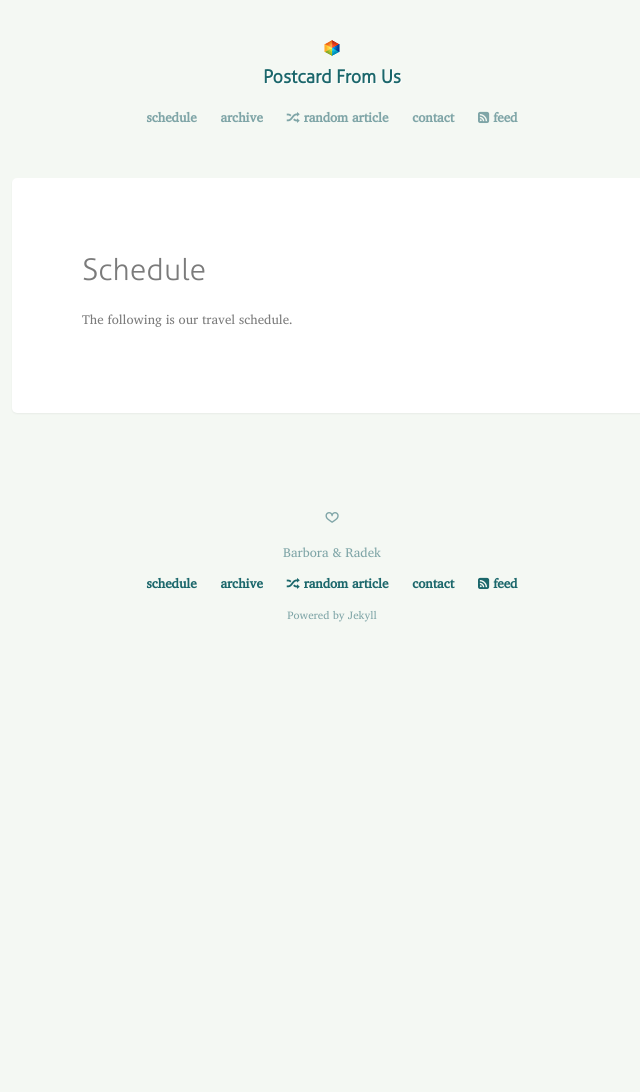
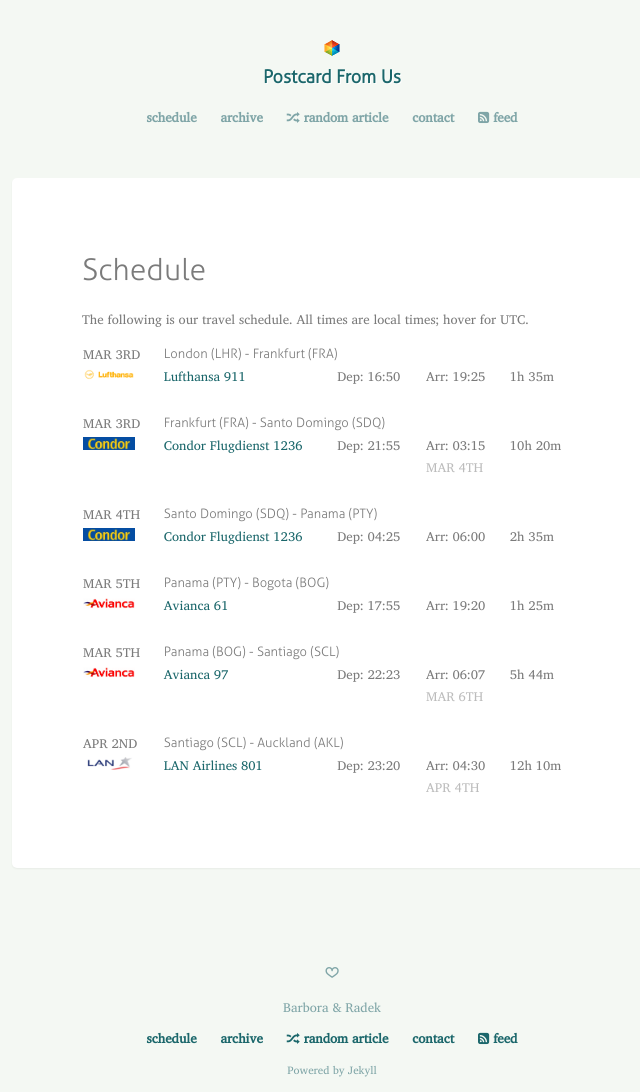
Before and after one commit to radekstepan/postcardfrom.us, a Jekyll site: the page built from en/schedule.md, in a window 1280 px wide. Shown: the whole page, without its empty margins (308-948 px from the left). Built offline with Jekyll 4.4.1, drawn with Linux system fonts in a browser that asks for light colours; Markdown is read by kramdown in place of the engine named in the settings; before the commit the page ends 900 px from its top, so only the background shows below that.

Commit message:
implement flights

```diff
--- /dev/null
+++ b/_data/flights.yml
@@ -0,0 +1,111 @@
+-
+    carrier: [ "Lufthansa 911", "lufthansa" ]
+    departure:
+        airport:
+            short: London
+            full:  London Heathrow Airport
+            iata:  LHR
+        time: "16:50"
+        zone: "+00:00"
+        date: "Mar 3"
+    arrival:
+        airport:
+            short: Frankfurt
+            full:  Frankfurt Airport
+            iata:  FRA
+        time: "19:25"
+        zone: "-01:00"
+    duration: 1h 35m
+-
+    carrier: [ "Condor Flugdienst 1236", "condor" ]
+    departure:
+        airport:
+            short: Frankfurt
+            full:  Frankfurt Airport
+            iata:  FRA
+        time: "21:55"
+        zone: "-01:00"
+        date: "Mar 3"
+    arrival:
+        airport:
+            short: Santo Domingo
+            full:  Las Américas International Airport
+            iata:  SDQ
+        time: "03:15"
+        zone: "+04:00"
+        date: "Mar 4"
+    duration: 10h 20m
+-
+    carrier: [ "Condor Flugdienst 1236", "condor" ]
+    departure:
+        airport:
+            short: Santo Domingo
+            full:  Las Américas International Airport
+            iata:  SDQ
+        time: "04:25"
+        zone: "+04:00"
+        date: "Mar 4"
+    arrival:
+        airport:
+            short: Panama
+            full:  Tocumen International Airport
+            iata:  PTY
+        time: "06:00"
+        zone: "+05:00"
+    duration: 2h 35m
+-
+    carrier: [ "Avianca 61", "avianca" ]
+    departure:
+        airport:
+            short: Panama
+            full:  Tocumen International Airport
+            iata:  PTY
+        time: "17:55"
+        zone: "+05:00"
+        date: "Mar 5"
+    arrival:
+        airport:
+            short: Bogota
+            full:  El Dorado International Airport
+            iata:  BOG
+        time: "19:20"
+        zone: "+05:00"
+    duration: 1h 25m
+-
+    carrier: [ "Avianca 97", "avianca" ]
+    departure:
+        airport:
+            short: Panama
+            full:  El Dorado International Airport
+            iata:  BOG
+        time: "22:23"
+        zone: "+05:00"
+        date: "Mar 5"
+    arrival:
+        airport:
+            short: Santiago
+            full:  Comodoro Arturo Merino Benítez International Airport
+            iata:  SCL
+        time: "06:07"
+        zone: "+04:00"
+        date: "Mar 6"
+    duration: 5h 44m
+-
+    carrier: [ "LAN Airlines 801", "lan" ]
+    departure:
+        airport:
+            short: Santiago
+            full:  Comodoro Arturo Merino Benítez International Airport
+            iata:  SCL
+        time: "23:20"
+        zone: "+04:00"
+        date: "Apr 3"
+    arrival:
+        airport:
+            short: Auckland
+            full:  Auckland Airport
+            iata:  AKL
+        time: "04:30"
+        zone: "-13:00"
+        date: "Apr 5"
+    duration: 12h 10m
--- /dev/null
+++ b/_includes/flights.html
@@ -0,0 +1,38 @@
+{% assign i18n = site.data.i18n %}
+{% assign locale = page.locale %}
+
+<table id="flights">
+{% for flight in site.data.flights %}
+    <tr>
+        <td class="date"><time datetime="{{ flight.departure.date | date_to_xmlschema }}" method="format"></time></td>
+        <td colspan="4" class="title">
+            <span title="{{ flight.departure.airport.full }}">{{ flight.departure.airport.short }} ({{ flight.departure.airport.iata }})</span> - <span title="{{ flight.arrival.airport.full }}">{{ flight.arrival.airport.short }} ({{ flight.arrival.airport.iata }})</span>
+        </td>
+    </tr>
+    {% if flight.arrival.date %}
+    <tr>
+    {% else %}
+    <tr class="end">
+    {% endif %}
+        <td class="icon">
+            <img src="{{ site.baseurl }}/assets/img/carriers/{{ flight.carrier[1] }}.gif">
+        </td>
+        {% assign search = flight.carrier[0] | replace:' ','+' | downcase %}
+        <td class="carrier"><a href="https://www.google.co.uk/search?q={{ search }}" target="_{{ search }}">{{ flight.carrier[0] }}</a></td>
+        <td class="departure time">
+            {{ i18n.departure[locale] }}: <time datetime="{{ flight.departure.time | date_to_xmlschema }}" method="timeshift" zone="{{ flight.departure.zone }}">{{ flight.departure.time }}</time>
+        </td>
+        <td class="arrival time">
+            {{ i18n.arrival[locale] }}:  <time datetime="{{ flight.arrival.time | date_to_xmlschema }}" method="timeshift" zone="{{ flight.arrival.zone }}">{{ flight.arrival.time }}</time>
+        </td>
+        <td class="duration">{{ flight.duration }}</td>
+    </tr>
+    {% if flight.arrival.date %}
+    <tr class="end">
+        <td colspan="3"></td>
+        <td class="date"><time datetime="{{ flight.arrival.date | date_to_xmlschema }}" method="format"></time></td>
+        <td></td>
+    </tr>
+    {% endif %}
+{% endfor %}
+</table>
--- a/_layouts/html.html
+++ b/_layouts/html.html
@@ -42,6 +42,12 @@
                         el
                         .text(datetime.fromNow())
                         .prop('title', datetime.format("Do MMMM YYYY"))
+                        .removeAttr('method');
+                        break;
+                    // Show a timezoned time in UTC.
+                    case 'timeshift':
+                        el
+                        .prop('title', datetime.zone(el.attr('zone')).format("HH:mm") + ' UTC')
                         .removeAttr('method');
                         break;
                 }
--- a/en/schedule.md
+++ b/en/schedule.md
@@ -1,9 +1,9 @@
 ---
-layout: page
+layout: schedule
 locale: en
 title:  Schedule
 ---
 
 #Schedule
 
-The following is our travel schedule.
+The following is our travel schedule. All times are local times; hover for UTC.
```
Also changed, not shown: _data/i18n.yml (+8 -0 lines), _layouts/schedule.html (added, +7 -0 lines), _styles/main.styl (+38 -0 lines), assets/css/main.css (+10 -0 lines), cz/schedule.md (+2 -2 lines), assets/css/main.min.css, assets/img/carriers/avianca.gif (added), assets/img/carriers/condor.gif (added), assets/img/carriers/lan.gif (added), assets/img/carriers/lufthansa.gif (added).
